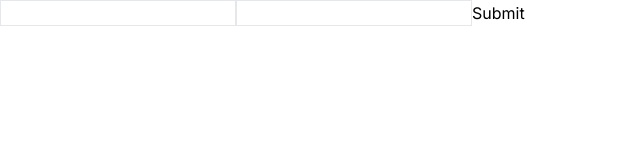
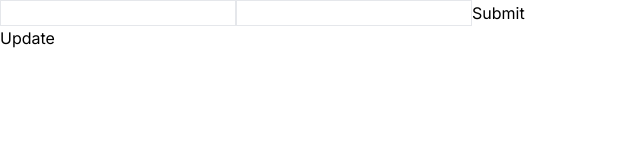
Before and after one commit to AtifAhmedShaikh/nextjs-typescript-codingflow, a Next.js app: page /server-actions-page in a window 1280 px wide. Shown: the top 160 px of the page, without its empty margins (0-640 px from the left). Built offline with nearby package versions, Linux system fonts and the light colour scheme.

Commit message:
Fix update button

```diff
--- a/src/actions/index.ts
+++ b/src/actions/index.ts
@@ -11,4 +11,6 @@ export const handleAction = async (e: any) => {
   });
 };
 
-export const handleUpdateClick = () => {};
+export const handleUpdateClick = (e: any) => {
+  console.log(e);
+};
--- a/src/app/contact/page.tsx
+++ b/src/app/contact/page.tsx
@@ -1,6 +1,6 @@
 import Image from "next/image";
 import { Metadata } from "next";
-import { handleUpdateClick } from "@/actions/index";
+import { handleAction, handleUpdateClick } from "@/actions/index";
 
 interface Todo {
   completed: Boolean;
@@ -46,7 +46,6 @@ const Contact = async () => {
           </div>
         );
       })}
-      <button formAction={handleUpdateClick}>Click to Update </button>
     </div>
   );
 };
--- a/src/app/server-actions-page/page.tsx
+++ b/src/app/server-actions-page/page.tsx
@@ -1,6 +1,7 @@
 "use client";
+
 import React, { FormEvent } from "react";
-import { handleAction } from "@/actions";
+import { handleAction, handleUpdateClick } from "@/actions";
 
 const ServerAction = () => {
   return (
@@ -10,6 +11,13 @@ const ServerAction = () => {
         <input className="border" type="email" name="email" id="" />
         <button type="submit">Submit</button>
       </form>
+      <button
+        onClick={() => {
+          handleUpdateClick(1);
+        }}
+      >
+        Update
+      </button>
     </div>
   );
 };
```
